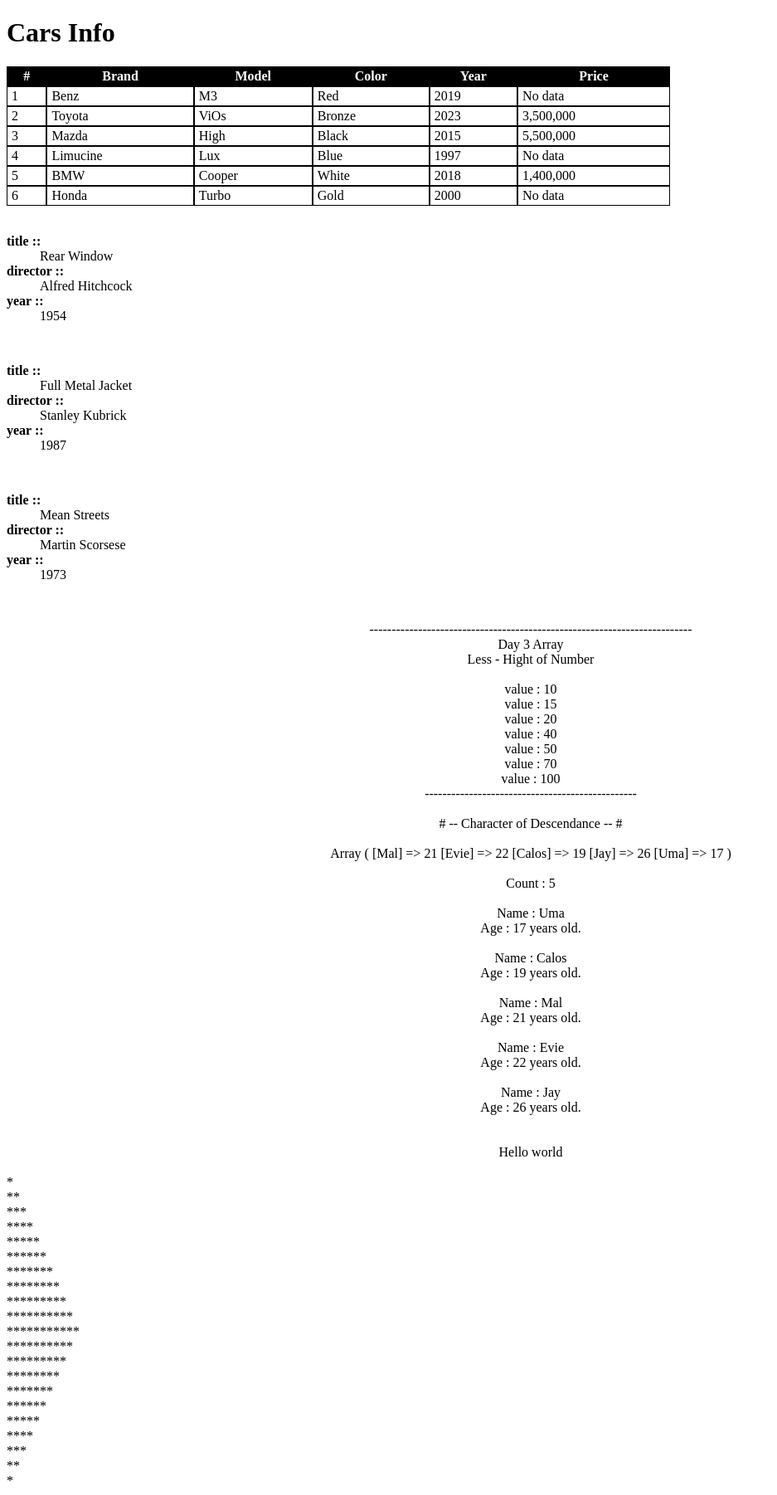
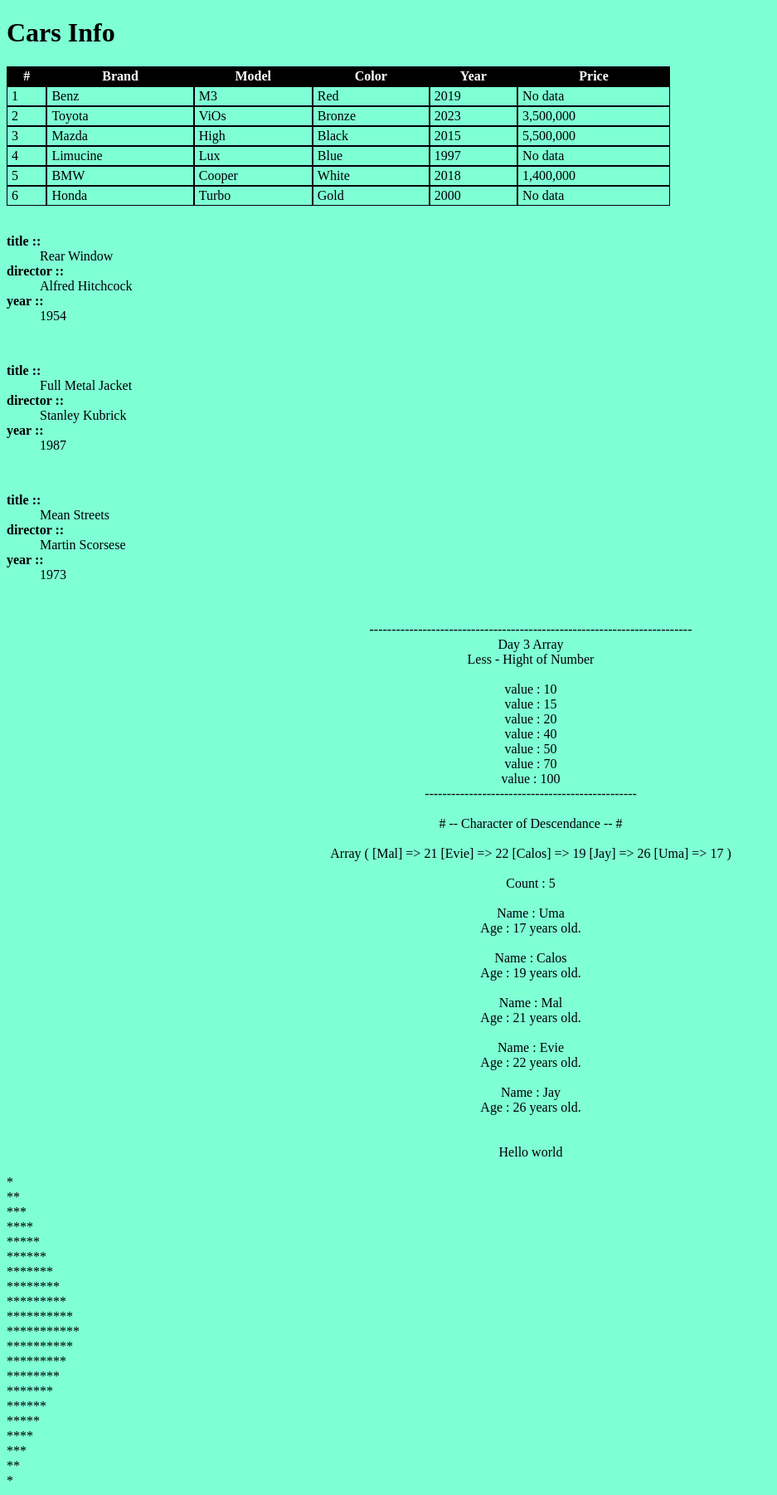
Before and after one commit to kodsunan/training, a PHP site: page / in a window 1280 px wide. Shown: the whole page at 83% size, without its empty margins (0-937 px from the left). Run offline with PHP 8.4, Linux system fonts and the light colour scheme.

Commit message:
Edited Background Color

```diff
--- a/index.php
+++ b/index.php
@@ -34,13 +34,13 @@
           color: #fff;
         }
 		.pump-class {
-		  background-color: blue;
+		  background-color: #7FFFD4;
 		}
     </style>
 
 </head>
 
-<body>
+<body class="pump-class">
     <?php
         $cars = array(
         array (
```
